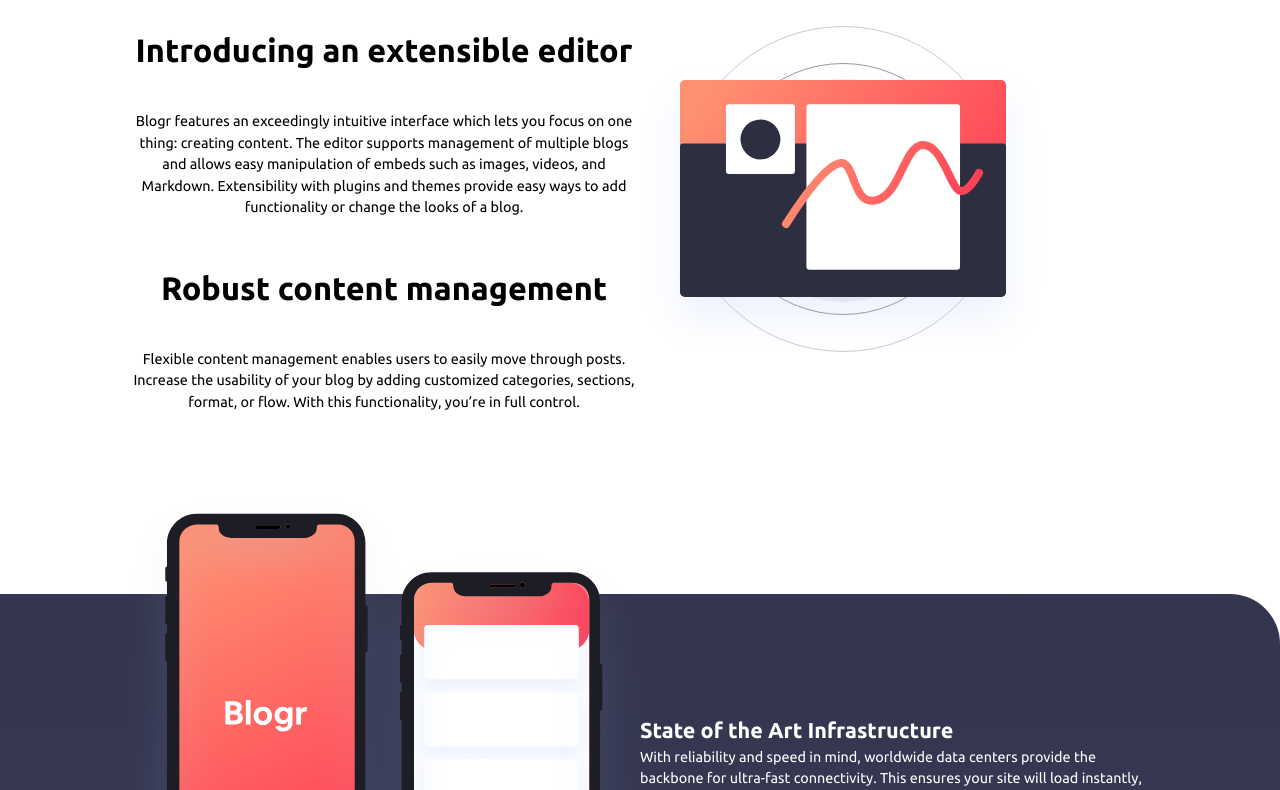
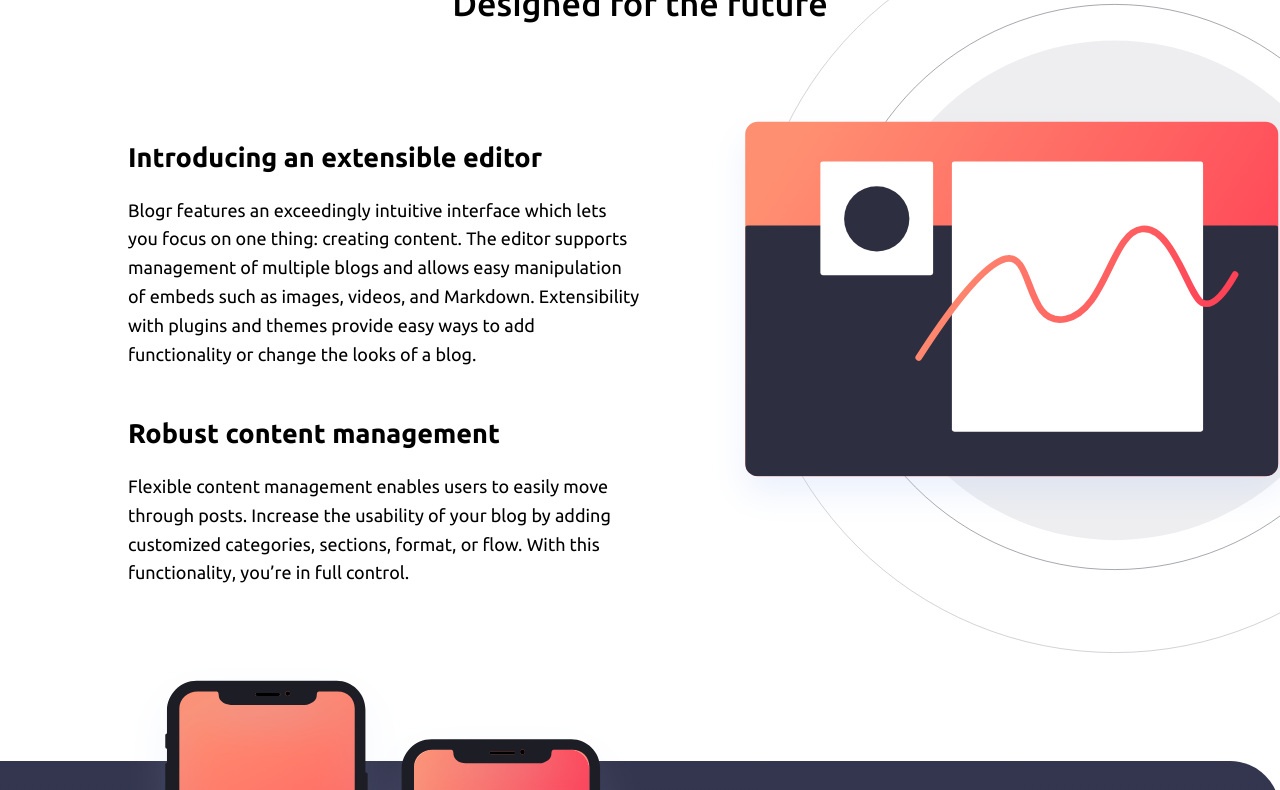
Before and after one commit to abe-m1/blogr-landing-page, a website: page index.html in a window 1280 px wide. Shown: the part 755-1545 px from the top of the page. Drawn offline with Linux system fonts and the light colour scheme.

Commit message:
alternate images

```diff
--- a/index.html
+++ b/index.html
@@ -81,10 +81,16 @@
   </div>
 
   <section class="second">
-    <h2>Designed for the future</h2>
+    <h2 class="second__header">Designed for the future</h2>
     <div class="second-desktop-container">
       <div class="second__image-container">
-        <img class="second__image" src="images/illustration-editor-mobile.svg" alt="" />
+        <picture>
+          <source
+            srcset="images/illustration-editor-mobile.svg"
+            media="(max-width: 900px)"
+          />
+          <img class="second__image" src="images/illustration-editor-desktop.svg" alt="" />
+        </picture>
       </div>
       <div class="second__text-container">
         <div>
@@ -124,9 +130,15 @@
   </div>
 
   <section class="fourth">
-    <div class="third-desktop-container">
+    <div class="fourth-desktop-container">
       <div class="fourth__image-container">
-        <img class="fourth__image" src="images/illustration-laptop-mobile.svg" alt="" />
+        <picture>
+          <source
+            srcset="images/illustration-laptop-mobile.svg"
+            media="(max-width: 900px)"
+          />
+          <img class="fourth__image" src="images/illustration-laptop-desktop.svg" alt="" />
+        </picture>
       </div>
       <div class="fourth__text-container">
         <div>
--- a/scss/_reset.scss
+++ b/scss/_reset.scss
@@ -52,7 +52,7 @@ a:not([class]) {
 /* Make images easier to work with */
 img,
 picture {
-  max-width: 100%;
+  // max-width: 100%;
   display: block;
 }
 
--- a/scss/main.scss
+++ b/scss/main.scss
@@ -19,12 +19,16 @@ html {
   @include respond(big-desktop) {
     font-size: 75%; //1rem = 12px
   }
+
+  overflow-x: hidden;
 }
 
 body {
   font-family: 'Ubuntu', Helvetica, sans-serif;
   font-size: 1.6rem;
+  overflow-x: hidden;
 }
+
 
 .top-container {
   background-image:
@@ -48,7 +52,7 @@ body {
   @include respond(tab-port) {
     width: 80%;
     margin: auto;
-    padding: 6rem 0 12rem;
+    padding: 6rem 0 7rem;
   }
 
   &__logo {
@@ -232,6 +236,10 @@ body {
 
   &__button-container {
     padding-bottom: 10rem;
+
+    @include respond(tab-port) {
+      padding-bottom: 17rem;
+    }
   }
 }
 
@@ -244,6 +252,7 @@ body {
   margin-bottom: 2rem;
 
   @include respond(tab-port) {
+    margin-bottom: 1rem;
     font-size: 6rem;
   }
 }
@@ -288,20 +297,23 @@ body {
   margin-bottom: 15rem;
 
   @include respond(tab-port) {
-    margin-top: 12rem;
+    margin-bottom: 7rem;
+    margin-top: 15rem;
   }
 
   &__button-container {
     padding-bottom: 5rem;
   }
-}
 
-.second h2 {
-  font-size: 2.6rem;
-  margin-bottom: 4rem;
+  &__header {
+    font-size: 2.8rem;
+    margin-bottom: 4rem;
+    font-weight: 500;
 
-  @include respond(tab-port) {
-    font-size: 3.6rem;
+    @include respond(tab-port) {
+      font-size: 3.8rem;
+      margin-bottom: 12rem;
+    }
   }
 }
 
@@ -316,7 +328,16 @@ body {
 
   @include respond(tab-port) {
     flex: 1;
-    order: 1
+    order: 1;
+  }
+}
+
+.second__image {
+  width: 100%;
+  @include respond(tab-port) {
+    margin-left: 8rem;
+    width: 150% !important;
+    margin-top: -24rem;
   }
 }
 
@@ -324,11 +345,28 @@ body {
   @include respond(tab-port) {
     flex: 1;
     order: 0;
+    text-align: left;
   }
 
   div {
     margin-bottom: 5rem;
+
+    h2 {
+      @include respond(tab-port) {
+        font-size: 3rem;
+        margin-bottom: 2rem;
+      }
+    }
+
+    p {
+      @include respond(tab-port) {
+        line-height: 1.6;
+        font-size: 2rem;
+      }
+    }
   }
+
+
 }
 
 .third-desktop-container {
@@ -353,8 +391,24 @@ body {
     flex-direction: column;
     text-align: left;
   }
+
+  h2 {
+    @include respond(tab-port) {
+      font-size: 4rem;
+      margin-bottom: 2rem;
+    }
+  }
+
+  p {
+    @include respond(tab-port) {
+      line-height: 1.6;
+      font-size: 2rem;
+    }
+  }
 }
-
+.third__image {
+  width: 100%;
+}
 .third-outer {
 
   background-image:
@@ -367,6 +421,11 @@ body {
   height: 500px;
   border-top-right-radius: 50px;
   border-bottom-left-radius: 50px;
+
+  @include respond(tab-port) {
+    height: 400px;
+    margin-bottom: 25rem;
+  }
 }
 
 .third {
@@ -394,6 +453,29 @@ body {
 .fourth__text-container {
   @include respond(tab-port) {
     flex: 1;
+    text-align: left;
+  }
+  h2 {
+    @include respond(tab-port) {
+      font-size: 4rem;
+      margin-bottom: 2rem;
+    }
+  }
+
+  p {
+    @include respond(tab-port) {
+      line-height: 1.6;
+      font-size: 2rem;
+    }
+  }
+}
+
+.fourth__image {
+  width: 100%;
+  @include respond(tab-port) {
+    width: 150% !important;
+    margin-top: -11rem;
+    margin-left: -36rem;
   }
 }
 
@@ -412,7 +494,7 @@ body {
   border-top-right-radius: 50px;
 
   @include respond(tab-port) {
-    height: 375px;
+    height: 275px;
   }
 }
 footer {
```
Also changed, not shown: css/style.css.
